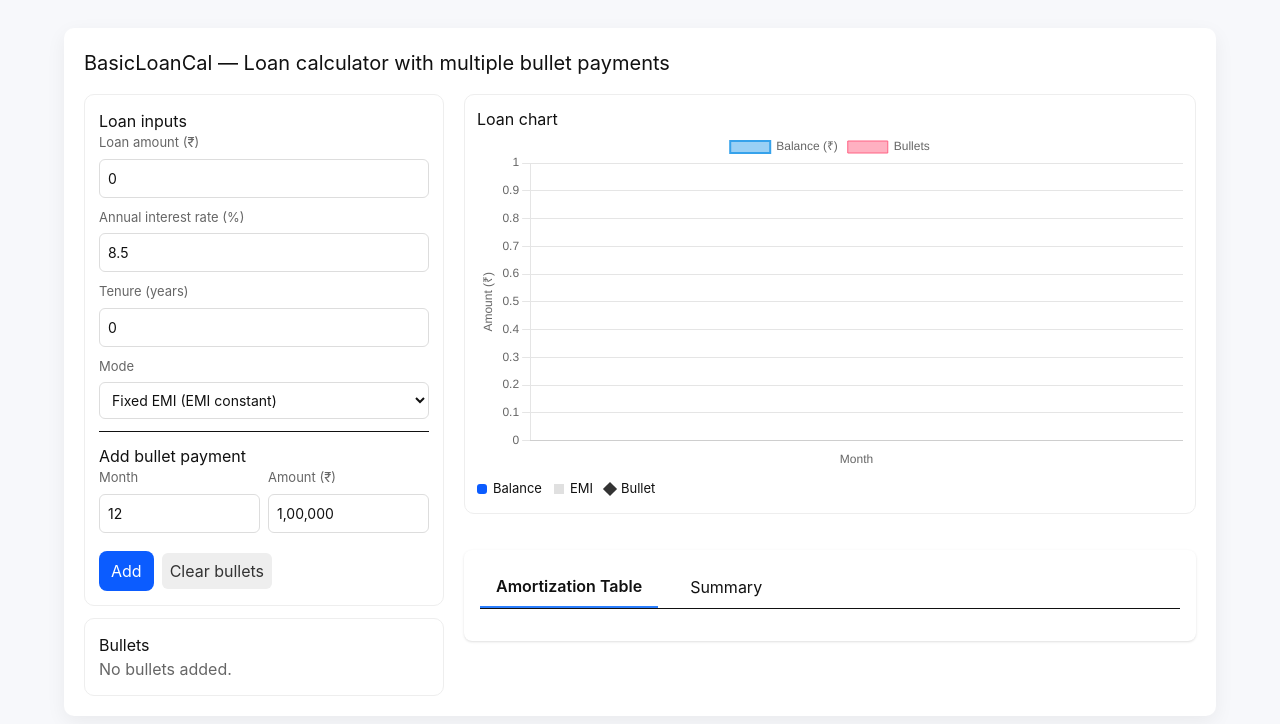
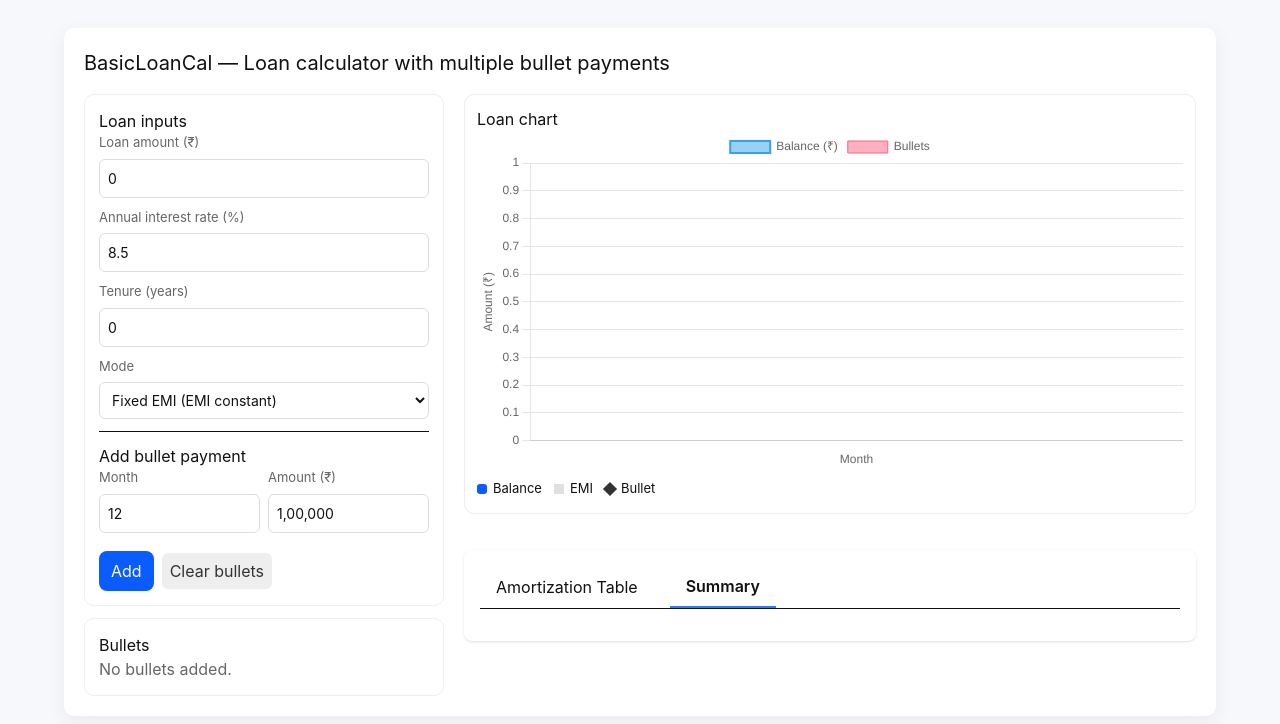
Before and after one commit to Nithin190902/BasicLoanCalculator, a React (Vite) app: page / in a window 1280 px wide. Shown: the top 724 px of the page. Built offline with nearby package versions, Linux system fonts and the light colour scheme.

Commit message:
change default tab as summary

```diff
--- a/src/components/AmortizationTabs.tsx
+++ b/src/components/AmortizationTabs.tsx
@@ -16,7 +16,7 @@ interface Props {
 }
 
 export default function AmortizationTabs({ data }: Props) {
-  const [activeTab, setActiveTab] = useState<"table" | "summary">("table");
+  const [activeTab, setActiveTab] = useState<"table" | "summary">("summary");
 
   return (
     <div className="mt-6 bg-white p-4 rounded-lg shadow-sm">
```
